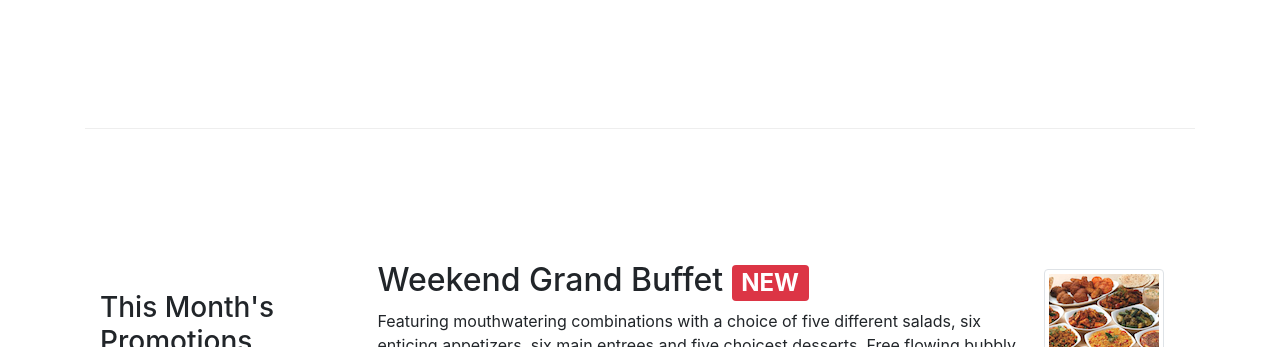
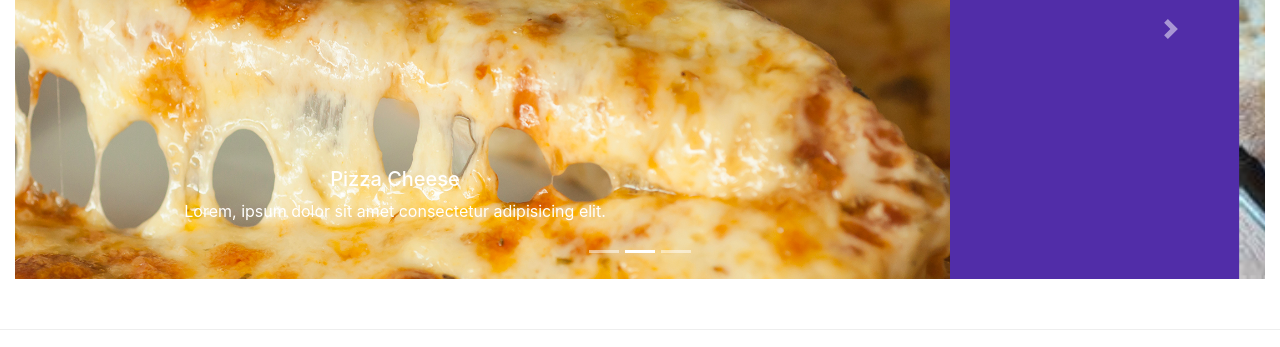
Before and after one commit to PhuSon2809/conFusion_Bootstrap4, a website: page index.html in a window 1280 px wide. Shown: the part 605-952 px from the top of the page. Drawn offline with nearby package versions, Linux system fonts and the light colour scheme.

Commit message:
Carousel

```diff
--- a/css/styles.css
+++ b/css/styles.css
@@ -44,3 +44,16 @@ body{
     border-bottom: 1px solid #ddd;
     padding: 10px;
 }
+
+.carousel{
+    background: #512DA8;
+}
+
+.carousel-item{
+    height: 500px;
+}
+
+.carousel-item img{
+    min-height: 100%;
+    margin: auto;
+}
--- a/index.html
+++ b/index.html
@@ -82,8 +82,6 @@
         </div>
     </nav>
 
-
-
     <header class="jumbotron">
         <div class="container">
             <div class="row row-header">
@@ -105,6 +103,57 @@
             </div>
         </div>
     </header>
+
+    <!-- slide -->
+    <div class="row row-content">
+        <div class="col">
+            <div id="myCarousel" class="carousel slide" data-ride="carousel">
+                <!-- indicator control -->
+                <ol class="carousel-indicators">
+                    <li class="active" data-target="#myCarousel" data-slide-to="0"></li>
+                    <li data-target="#myCarousel" data-slide-to="1"></li>
+                    <li data-target="#myCarousel" data-slide-to="2"></li>
+                </ol>
+
+                <div class="carousel-inner">
+                    <div class="container">
+                    <div class="carousel-item active">
+                        <img src="./img/img1.jpg" alt="First slide" class="d-block img-fluid">
+                        <div class="carousel-caption d-none d-md-block">
+                            <h5>Pizza Cheese</h5>
+                            <p>Lorem, ipsum dolor sit amet consectetur adipisicing elit.</p>
+                        </div>
+                    </div>
+                    <div class="carousel-item">
+                        <img src="./img/img2.jpg" alt="First slide" class="d-block img-fluid">
+                        <div class="carousel-caption d-none d-md-block">
+                            <h5>Beef Pizza</h5>
+                            <p>Lorem, ipsum dolor sit amet consectetur adipisicing elit.</p>
+                        </div>
+                    </div>
+                    <div class="carousel-item">
+                        <img src="./img/img3.jpg" alt="First slide" class="d-block img-fluid">
+                        <div class="carousel-caption d-none d-md-block">
+                            <h5>Seafood Pizza</h5>
+                            <p>Lorem, ipsum dolor sit amet consectetur adipisicing elit.</p>
+                        </div>
+                    </div>
+                </div>
+                </div>
+                <!-- add prev, next control -->
+                <a href="#myCarousel" class="carousel-control-prev" role="button" data-slide="prev">
+                    <span class="carousel-control-prev-icon" aria-hidden="true"></span>
+                    <span class="sr-only">Previous</span>
+                </a>
+                <a href="#myCarousel" class="carousel-control-next" role="button" data-slide="next">
+                    <span class="carousel-control-next-icon" aria-hidden="true"></span>
+                    <span class="sr-only">Next</span>
+                </a>
+            </div>
+
+        </div>
+        <!-- end col -->
+    </div>
 
     <div class="container">
         <div class="row row-content align-items-center">
```
